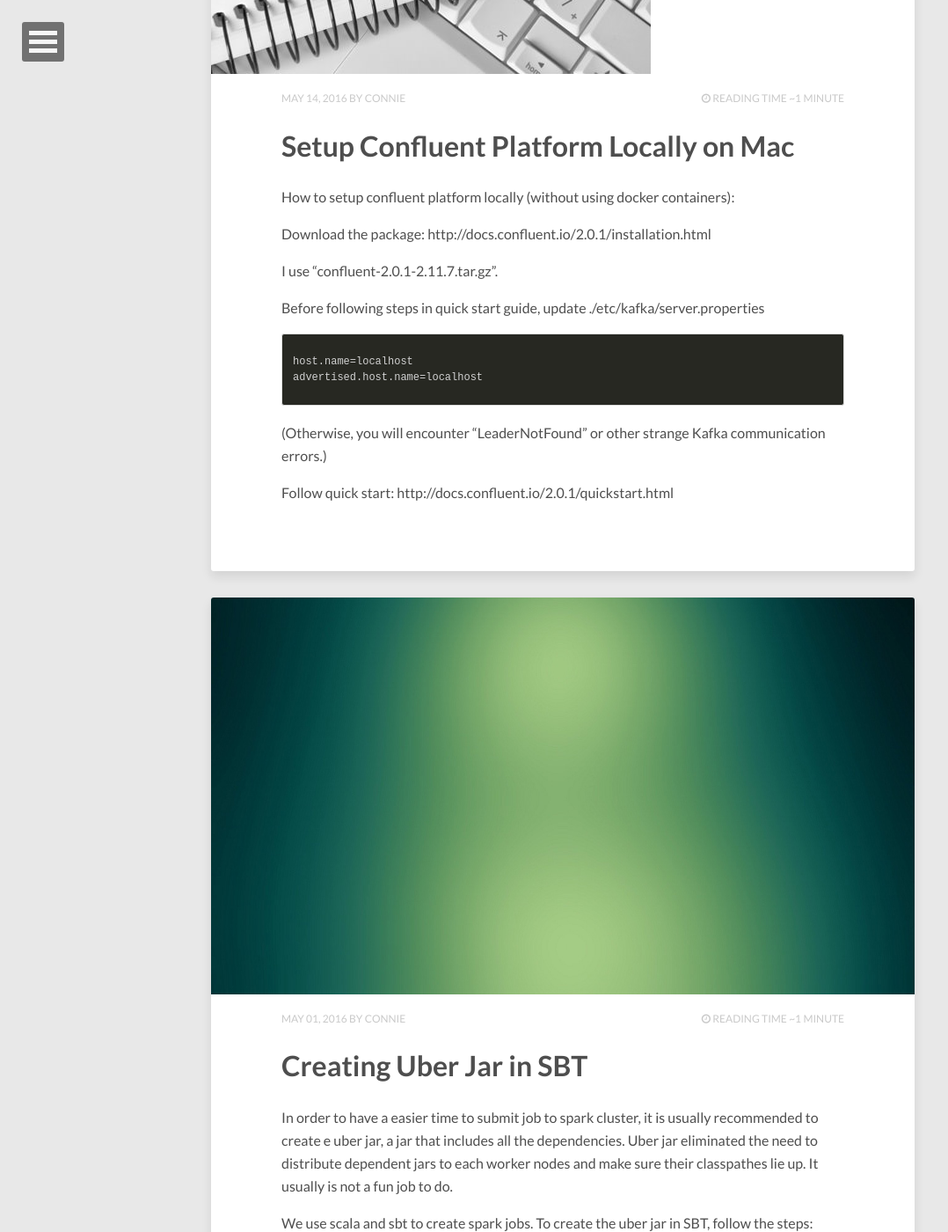
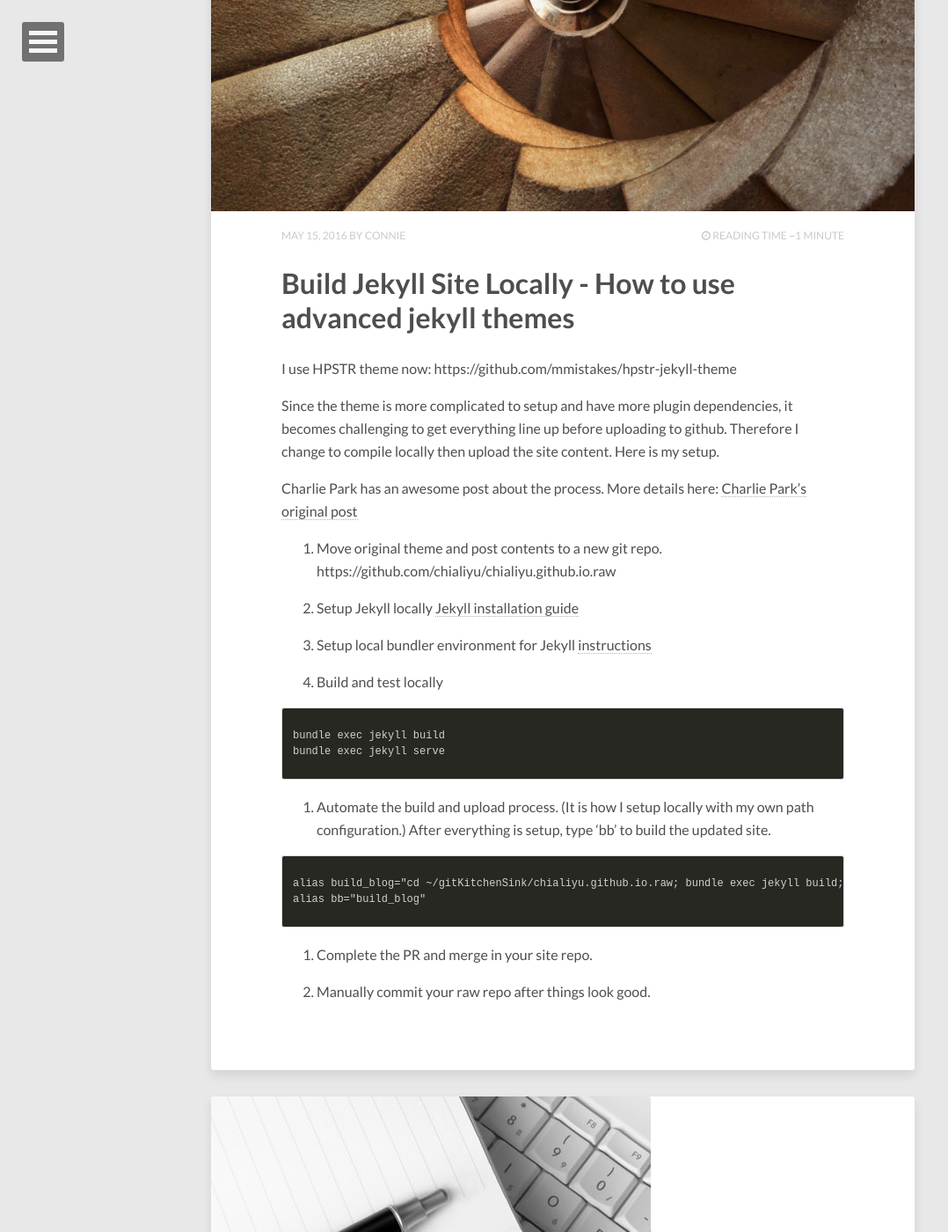
Before and after one commit to chialiyu/chialiyu.github.io.raw, a Jekyll site: the page built from index.html, in a window 1280 px wide and 1400 px high, scrolled down 741 px. Shown: the whole window at 88% size, without its empty margins (0-1078 px from the left). Built offline with Jekyll 4.4.1, drawn with Linux system fonts in a browser that asks for light colours; nearby versions of some CDN libraries; the list of posts is cut into pages by our own code; some of the changed text lies outside the part shown.

Commit message:
build jekyll site locally

```diff
--- /dev/null
+++ b/_posts/2016-5-15-Build-Jekyll-Site-Locally.md
@@ -0,0 +1,51 @@
+---
+layout: post
+title: Build Jekyll Site Locally - How to use advanced jekyll themes
+description: ""
+modified: 2016-05-14
+tags: [dev, blogging, setup, hpstr]
+image:
+  feature: F100007721.jpg
+  credit: FreeJPG
+  creditlink: http://en.freejpg.com.ar/
+
+---
+
+I use HPSTR theme now: https://github.com/mmistakes/hpstr-jekyll-theme
+
+Since the theme is more complicated to setup and have more plugin dependencies, it becomes challenging to get everything line up before uploading to github.
+Therefore I change to compile locally then upload the site content.
+Here is my setup.
+
+Charlie Park has an awesome post about the process.  More details here:
+[Charlie Park's original post](http://charliepark.org/jekyll-with-plugins/)
+
+1.  Move original theme and post contents to a new git repo.
+https://github.com/chialiyu/chialiyu.github.io.raw
+
+2.  Setup Jekyll locally [Jekyll installation guide](https://jekyllrb.com/docs/installation/)
+
+3.  Setup local bundler environment for Jekyll [instructions](https://help.github.com/articles/setting-up-your-github-pages-site-locally-with-jekyll/#step-2-install-jekyll-using-bundler)
+
+4.  Build and test locally
+
+{% highlight html %}
+{% raw %}
+bundle exec jekyll build
+bundle exec jekyll serve
+{% endraw %}
+{% endhighlight %}
+
+5.  Automate the build and upload process.  (It is how I setup locally with my own path configuration.)
+    After everything is setup, type 'bb' to build the updated site.
+
+{% highlight html %}
+{% raw %}
+alias build_blog="cd ~/gitKitchenSink/chialiyu.github.io.raw; bundle exec jekyll build;cp -r ~/gitKitchenSink/chialiyu.github.io.raw/_site/* ~/gitKitchenSink/chialiyu.github.io/;cd ~/gitKitchenSink/chialiyu.github.io;git checkout 'new';git add --all;git commit -am 'Latest build.';git push origin new"
+alias bb="build_blog"
+{% endraw %}
+{% endhighlight %}
+
+6.  Complete the PR and merge in your site repo.
+
+7.  Manually commit your raw repo after things look good.
```
Also changed, not shown: _posts/2016-5-1-Creating-Uber-Jar.md (+1 -1 lines), _posts/2016-5-14-SetupConfluent-Platform.md (+4 -1 lines).
